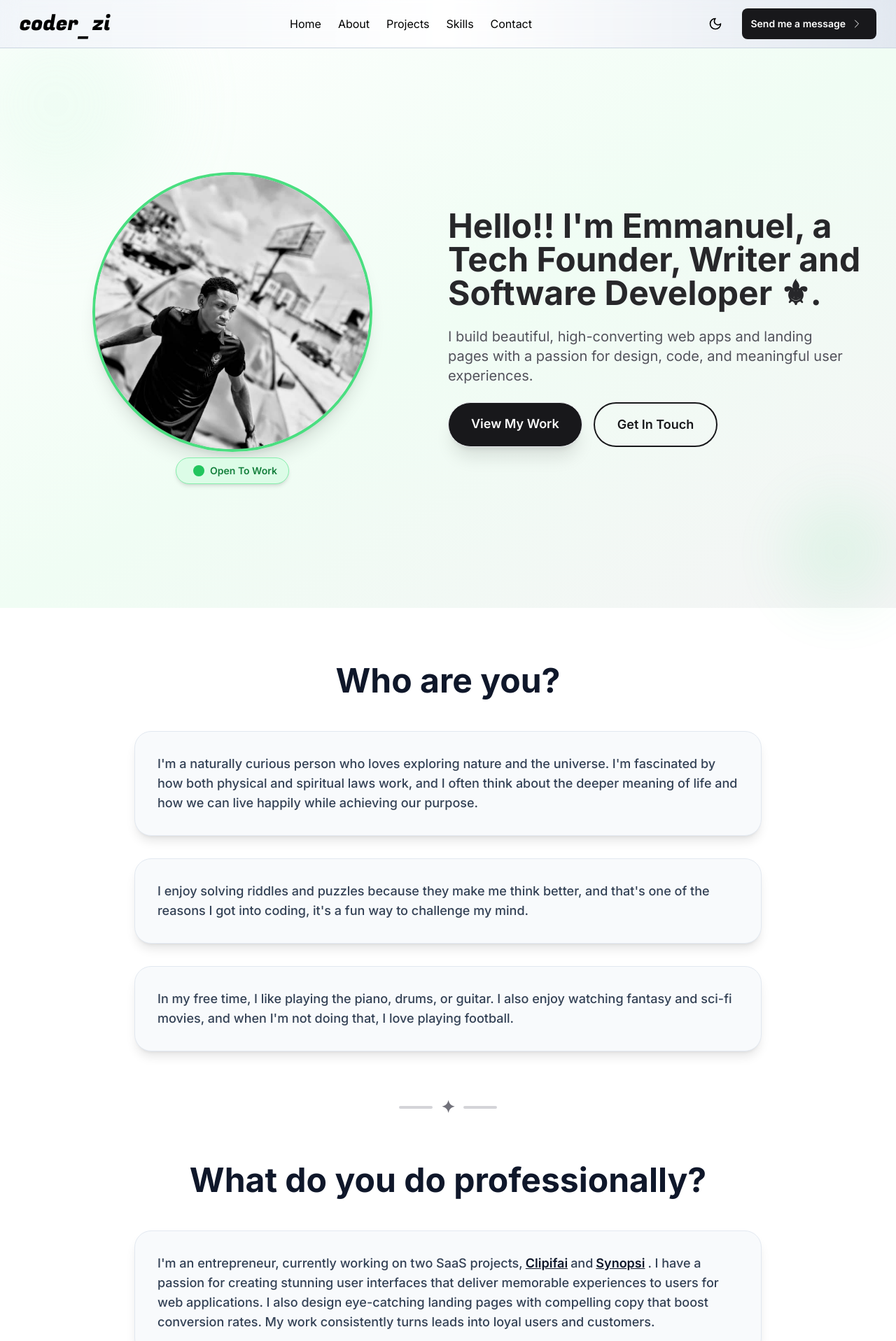
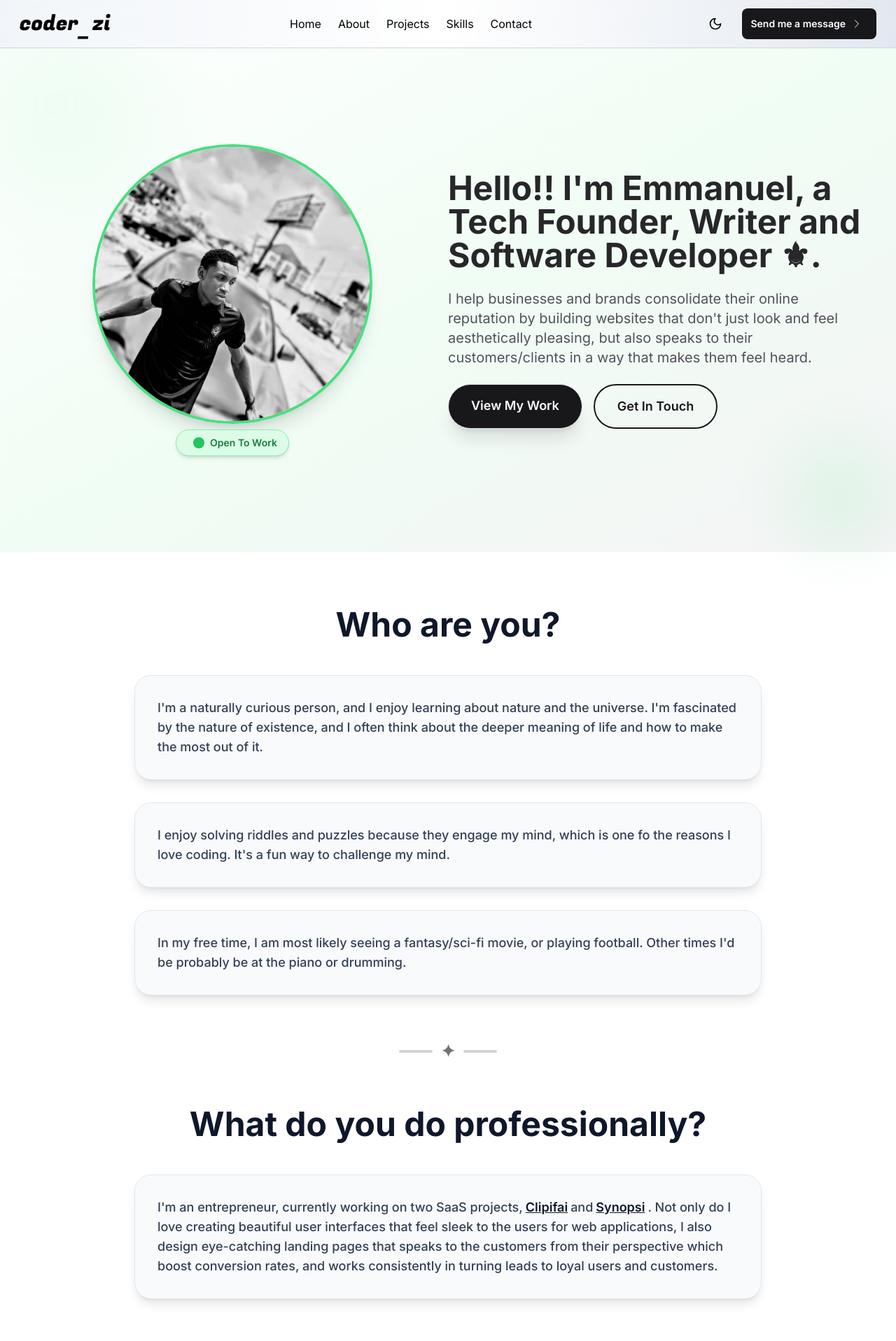
Before and after one commit to EmmanuelOta/coder_zi, a Next.js app: page / in a window 1280 px wide. Shown: the top 1917 px of the page at 70% size. Built offline with nearby package versions, Linux system fonts and the light colour scheme.

Commit message:
Made massive UI changes-2

```diff
--- a/app/(site)/page.js
+++ b/app/(site)/page.js
@@ -117,7 +117,7 @@ export default function Home() {
 	return (
 		<>
 			{/* HERO SECTION */}
-			<section className="relative flex flex-col md:flex-row items-center justify-center min-h-screen px-6 py-12 bg-gradient-to-br from-white via-green-50 to-zinc-100 dark:from-zinc-900 dark:via-zinc-950 dark:to-zinc-900">
+			<section className="relative flex flex-col md:flex-row items-center justify-center min-h-[90vh] px-6 py-12 bg-gradient-to-br from-white via-green-50 to-zinc-100 dark:from-zinc-900 dark:via-zinc-950 dark:to-zinc-900">
 				<div className="absolute inset-0 pointer-events-none">
 					<div className="absolute -top-16 -left-16 w-72 h-72 bg-green-200 dark:bg-green-900 rounded-full opacity-20 blur-3xl" />
 					<div className="absolute bottom-0 right-0 w-40 h-40 bg-green-400 dark:bg-green-700 rounded-full opacity-10 blur-2xl" />
@@ -146,9 +146,7 @@ export default function Home() {
 						Software Developer ⚜.
 					</h1>
 					<p className="text-lg md:text-xl text-zinc-600 dark:text-zinc-300 text-center md:text-left max-w-xl">
-						I build beautiful, high-converting web apps and landing
-						pages with a passion for design, code, and meaningful
-						user experiences.
+						I help businesses and brands consolidate their online reputation by building websites that don't just look and feel aesthetically pleasing, but also speaks to their customers/clients in a way that makes them feel heard.
 					</p>
 					<div className="flex flex-col sm:flex-row gap-4">
             <Link className="px-8 py-4 bg-zinc-900 dark:bg-zinc-100 text-zinc-50 dark:text-zinc-900 rounded-full border font-semibold text-lg shadow-xl hover:shadow-2xl hover:scale-105 hover:bg-inherit hover:text-zinc-800 hover:border-zinc-600 dark:hover:bg-inherit hover:dark:text-white transition-all duration-300" href={"#projects"}>
@@ -178,9 +176,7 @@ export default function Home() {
             data-aos-duration="800"
             data-aos-delay="100"
           >
-            I&apos;m a naturally curious person who loves exploring nature and the universe. I&apos;m fascinated by how
-            both physical and spiritual laws work, and I often think about the deeper meaning of life and how we can
-            live happily while achieving our purpose.
+            I&apos;m a naturally curious person, and I enjoy learning about nature and the universe. I&apos;m fascinated by the nature of existence, and I often think about the deeper meaning of life and how to make the most out of it.
           </div>
           <div
             className="bg-slate-50 rounded-3xl shadow-lg border border-slate-200 dark:border-slate-700 p-8 text-lg font-medium text-slate-700 hover:shadow-xl transition-shadow duration-300"
@@ -188,8 +184,7 @@ export default function Home() {
             data-aos-duration="800"
             data-aos-delay="200"
           >
-            I enjoy solving riddles and puzzles because they make me think better, and that&apos;s one of the reasons I
-            got into coding, it&apos;s a fun way to challenge my mind.
+            I enjoy solving riddles and puzzles because they engage my mind, which is one fo the reasons I love coding. It&apos;s a fun way to challenge my mind.
           </div>
           <div
             className="bg-slate-50 rounded-3xl shadow-lg border border-slate-200 dark:border-slate-700 p-8 text-lg font-medium text-slate-700 hover:shadow-xl transition-shadow duration-300"
@@ -197,8 +192,7 @@ export default function Home() {
             data-aos-duration="800"
             data-aos-delay="300"
           >
-            In my free time, I like playing the piano, drums, or guitar. I also enjoy watching fantasy and sci-fi
-            movies, and when I&apos;m not doing that, I love playing football.
+            In my free time, I am most likely seeing a fantasy/sci-fi movie, or playing football. Other times I'd be probably be at the piano or drumming.
           </div>
         </div>
 
@@ -225,7 +219,7 @@ export default function Home() {
           <a
             href="https://clipifai.vercel.app"
             target="_blank"
-            className="inline-flex items-center font-semibold mx-1 hover:underline text-slate-900 dark:text-slate-100 underline"
+            className="inline-flex items-center font-semibold mx-1 hover:underline text-slate-900 underline"
             rel="noreferrer"
           >
             Clipifai
@@ -234,14 +228,14 @@ export default function Home() {
           <a
             href="https://synopsi.vercel.app"
             target="_blank"
-            className="inline-flex items-center font-semibold mx-1 hover:underline text-slate-900 dark:text-slate-100 underline"
+            className="inline-flex items-center font-semibold mx-1 hover:underline text-slate-900 underline"
             rel="noreferrer"
           >
             Synopsi
           </a>
-          . I have a passion for creating stunning user interfaces that deliver memorable experiences to users for web
-          applications. I also design eye-catching landing pages with compelling copy that boost conversion rates. My
-          work consistently turns leads into loyal users and customers.
+          . Not only do I love creating beautiful user interfaces that feel sleek to the users for web
+          applications, I also design eye-catching landing pages that speaks to the customers from their perspective which boost conversion rates, and
+          works consistently in turning leads to loyal users and customers.
         </div>
       </section>
 
```
